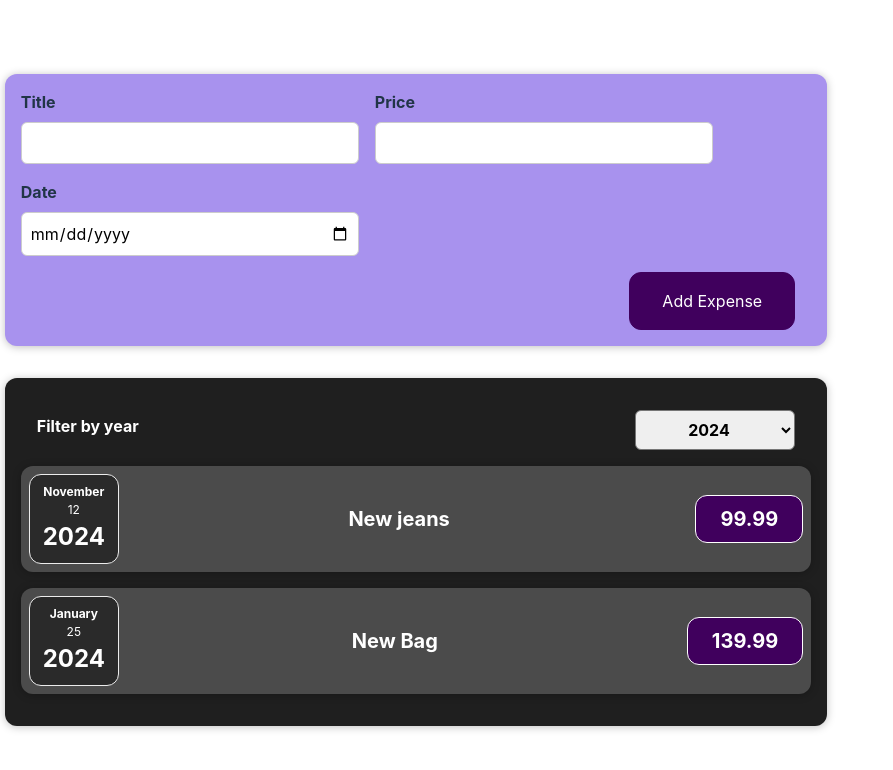
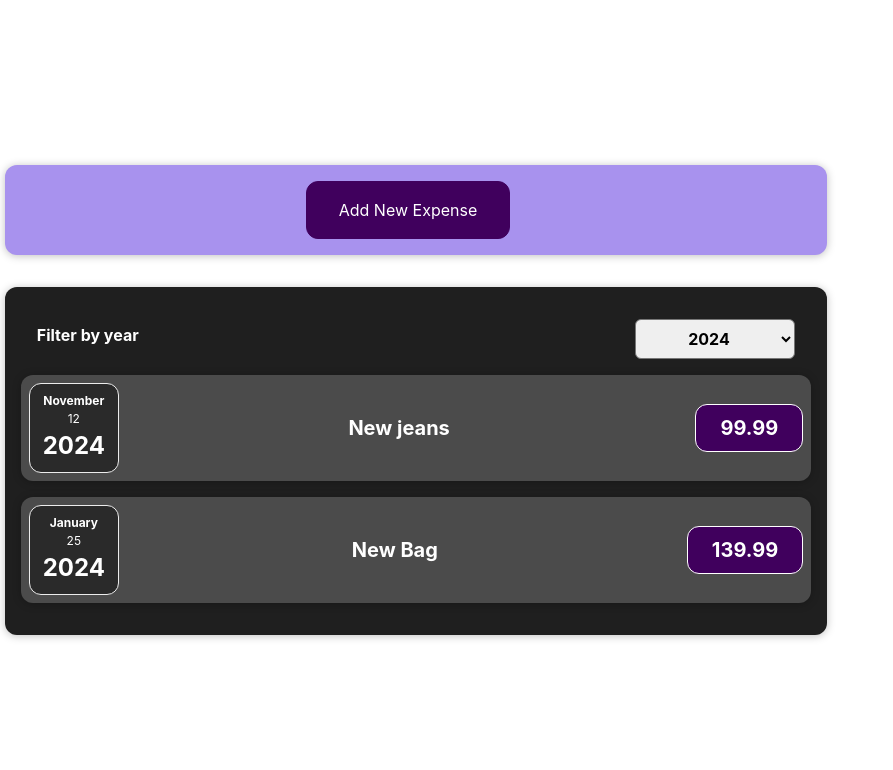
Before and after one commit to robinristo78/React-Project, a React app in the folder expenses/: page / in a window 1280 px wide. Shown: the top 770 px of the page, without its empty margins (0-893 px from the left). Built offline with nearby package versions, Linux system fonts and the light colour scheme; the HTML template or start-up script is replaced by a standard one.

Commit message:
16. Ülesanne 6 - valikulise kuvamise täiendamine

```diff
--- a/expenses/src/components/NewExpense/ExpenseForm.jsx
+++ b/expenses/src/components/NewExpense/ExpenseForm.jsx
@@ -54,6 +54,8 @@ const ExpenseForm = (props) => {
         setEnteredTitle('');
         setEnteredAmount('');
         setEnteredDate('');
+
+        props.onCancel();
     }
 
     return(
@@ -69,20 +71,27 @@ const ExpenseForm = (props) => {
                 </div>
                 <div className='new-expense__control'>
                     <label>Price</label>
-                    <input type="number" min="0.01" step="0.01"
+                    <input
+                        type="number"
+                        min="0.01"
+                        step="0.01"
                         onChange={priceChangeHandler}
                         value={enteredAmount}
                     />
                 </div>
                 <div className='new-expense__control'>
                     <label>Date</label>
-                    <input type="date" min="2024-11-12" max="2026-01-31"
+                    <input
+                        type="date"
+                        min="2024-11-12"
+                        max="2026-01-31"
                         onChange={dateChangeHandler}
                         value={enteredDate}
                     />
                 </div>
             </div>
             <div className='new-expense__actions'>
+                <button type='button' onClick={props.onCancel}>Cancel</button>
                 <button type='submit'>Add Expense</button>
             </div>
         </form>
--- a/expenses/src/components/NewExpense/NewExpense.jsx
+++ b/expenses/src/components/NewExpense/NewExpense.jsx
@@ -1,7 +1,9 @@
 import './NewExpense.css'
 import ExpenseForm from "./ExpenseForm.jsx";
+import { useState } from "react";
 
 const NewExpense = (props) => {
+    const [editForm, setEditForm] = useState(false);
 
     const saveExpenseDataHandler = (enteredExpenseData) => {
         const expenseData = {
@@ -9,11 +11,30 @@ const NewExpense = (props) => {
             id: Math.random().toString()
         }
         props.onAddExpense(expenseData);
+        setEditForm(false);
+    }
+
+    const startFormHandler = () => {
+        setEditForm(true);
+        console.log('form edit open');
+    }
+
+    const stopFormHandler = () => {
+        setEditForm(false);
+        console.log('form edit close');
     }
 
     return(
         <div className="new-expense">
-            <ExpenseForm onSaveExpenseData={saveExpenseDataHandler}/>
+            {!editForm && (
+                <button onClick={startFormHandler}>Add New Expense</button>
+            )}
+            {editForm && (
+                <ExpenseForm
+                    onSaveExpenseData={saveExpenseDataHandler}
+                    onCancel={stopFormHandler}
+                />
+            )}
         </div>
     )
 }
```
